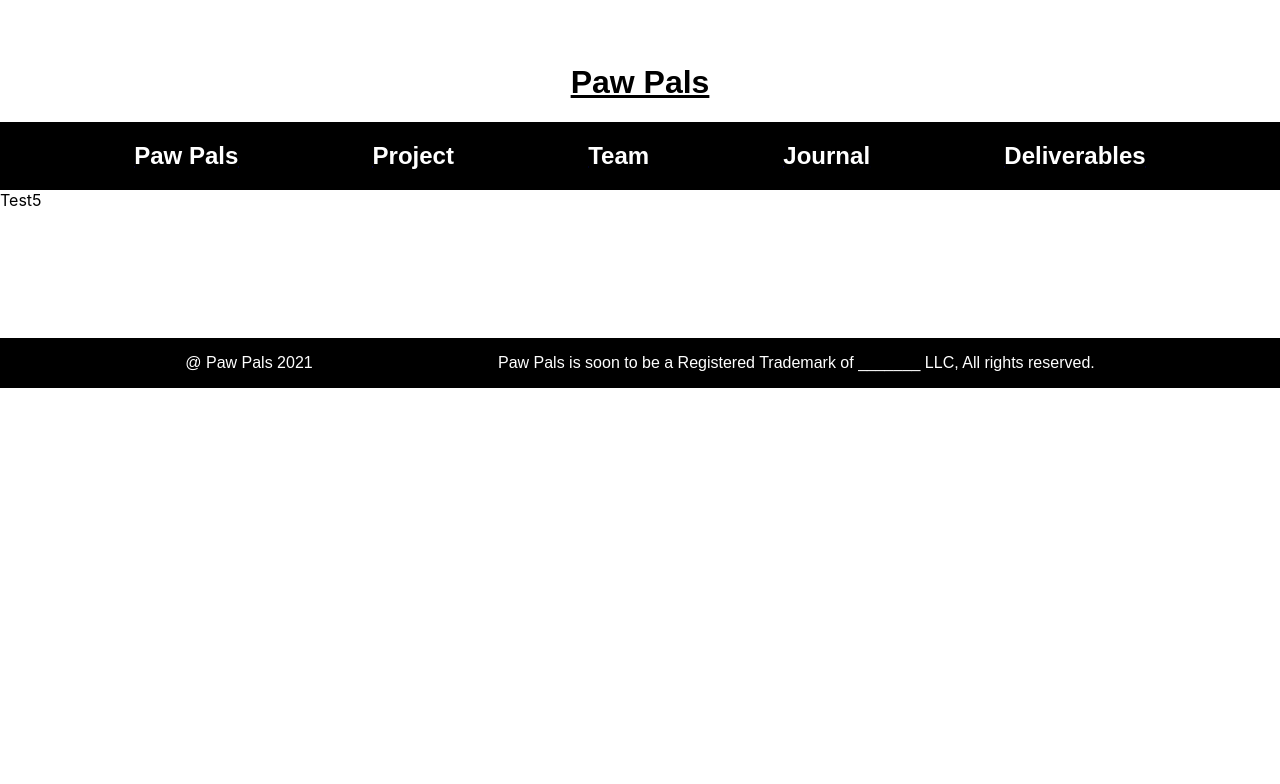
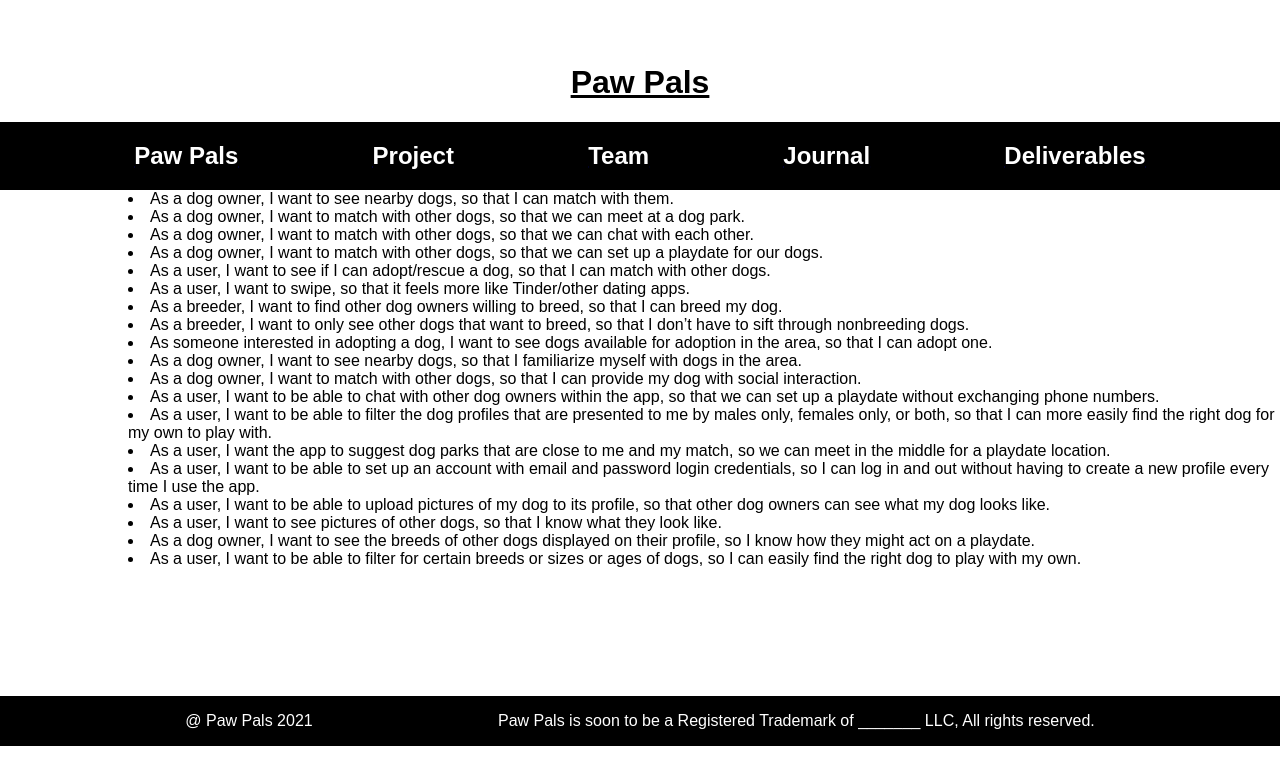
Before and after one commit to walanpat/paw-pals-react-site, a React (Create React App) app in the folder paw-pals/: page /pages/deliverables in a window 1280 px wide. Shown: the top 784 px of the page. Built offline with nearby package versions, Linux system fonts and the light colour scheme.

Commit message:
Deliverables Added

```diff
--- a/paw-pals/src/App.css
+++ b/paw-pals/src/App.css
@@ -1,7 +1,7 @@
-p {
+p,li  {
   font-family: Arial, Helvetica, sans-serif;
 }
-  h1,h2,h3,h4,h5,li {
+  h1,h2,h3,h4,h5{
     font-family: Arial, Helvetica, sans-serif;
     text-decoration: underline black;
   }
--- a/paw-pals/src/App.js
+++ b/paw-pals/src/App.js
@@ -7,6 +7,7 @@ import PawPals from './components/PawPals';
 import Project from './components/Project';
 import RandomDog from './images/2Dogs.jpg';
 import Footer from './components/Footer';
+import Deliverables from './components/Deliverables';
 // markup
 
 const App = () => {
@@ -37,7 +38,7 @@ const App = () => {
 
         <Route path='/pages/journal' exact component={() => <div>Test4</div>} />
 
-        <Route path='/pages/deliverables' exact component={() => <div>Test5</div>} />
+        <Route path='/pages/deliverables' exact component={() => <Deliverables/>} />
 
       </Router>
       <Footer />
--- a/paw-pals/src/components/Deliverables.js
+++ b/paw-pals/src/components/Deliverables.js
@@ -3,7 +3,48 @@ import * as React from 'react';
 
 const Deliverables = () => {
 return(
-<div>
+<div style ={{marginLeft:'10%'}}>
+    <li>As a dog owner, I want to see nearby dogs, so that I can match with them.
+</li>
+<li>As a dog owner, I want to match with other dogs, so that we can meet at a dog park.
+</li>
+<li>As a dog owner, I want to match with other dogs, so that we can chat with each other.
+</li>
+<li>As a dog owner, I want to match with other dogs, so that we can set up a playdate for our dogs.
+</li>
+<li>As a user, I want to see if I can adopt/rescue a dog, so that I can match with other dogs.
+</li>
+<li>As a user, I want to swipe, so that it feels more like Tinder/other dating apps.
+</li>
+<li>As a breeder, I want to find other dog owners willing to breed, so that I can breed my dog.
+</li>
+<li>As a breeder, I want to only see other dogs that want to breed, so that I don’t have to sift through nonbreeding dogs.
+</li>
+<li>As someone interested in adopting a dog, I want to see dogs available for adoption in the area, so that I can adopt one.
+</li>
+<li>As a dog owner, I want to see nearby dogs, so that I familiarize myself with dogs in the area.
+</li>
+<li>As a dog owner, I want to match with other dogs, so that I can provide my dog with social interaction.
+</li>
+<li>As a user, I want to be able to chat with other dog owners within the app, so that we can set up a playdate without exchanging phone numbers.
+</li>
+<li>As a user, I want to be able to filter the dog profiles that are presented to me by males only, females only, or both, so that I can more easily find the right dog for my own to play with.
+</li>
+<li>As a user, I want the app to suggest dog parks that are close to me and my match, so we can meet in the middle for a playdate location.
+</li>
+<li>As a user, I want to be able to set up an account with email and password login credentials, so I can log in and out without having to create a new profile every time I use the app.
+</li>
+<li>As a user, I want to be able to upload pictures of my dog to its profile, so that other dog owners can see what my dog looks like.
+</li>
+<li>As a user, I want to see pictures of other dogs, so that I know what they look like.
+</li>
+<li>As a dog owner, I want to see the breeds of other dogs displayed on their profile, so I know how they might act on a playdate.
+</li>
+<li>As a user, I want to be able to filter for certain breeds or sizes or ages of dogs, so I can easily find the right dog to play with my own.
+</li>
+
+
 
 </div>
 )}
+export default Deliverables
```
